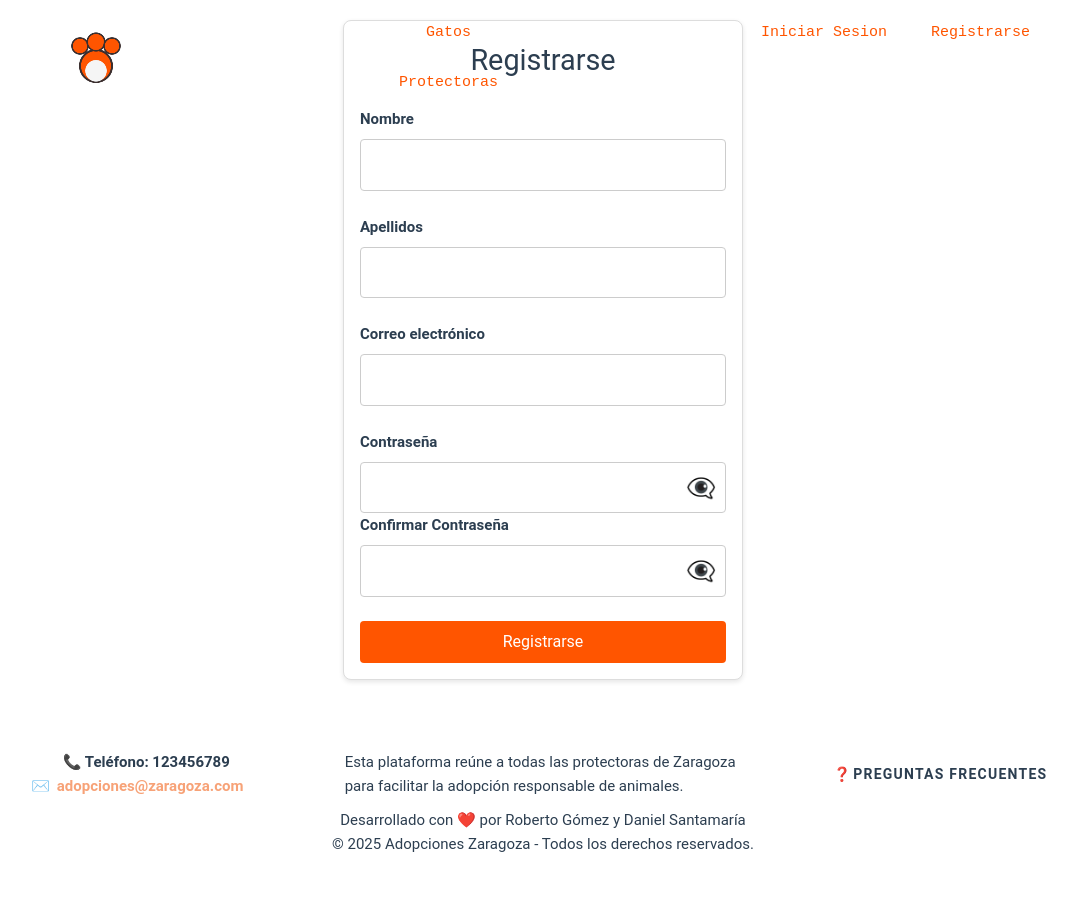
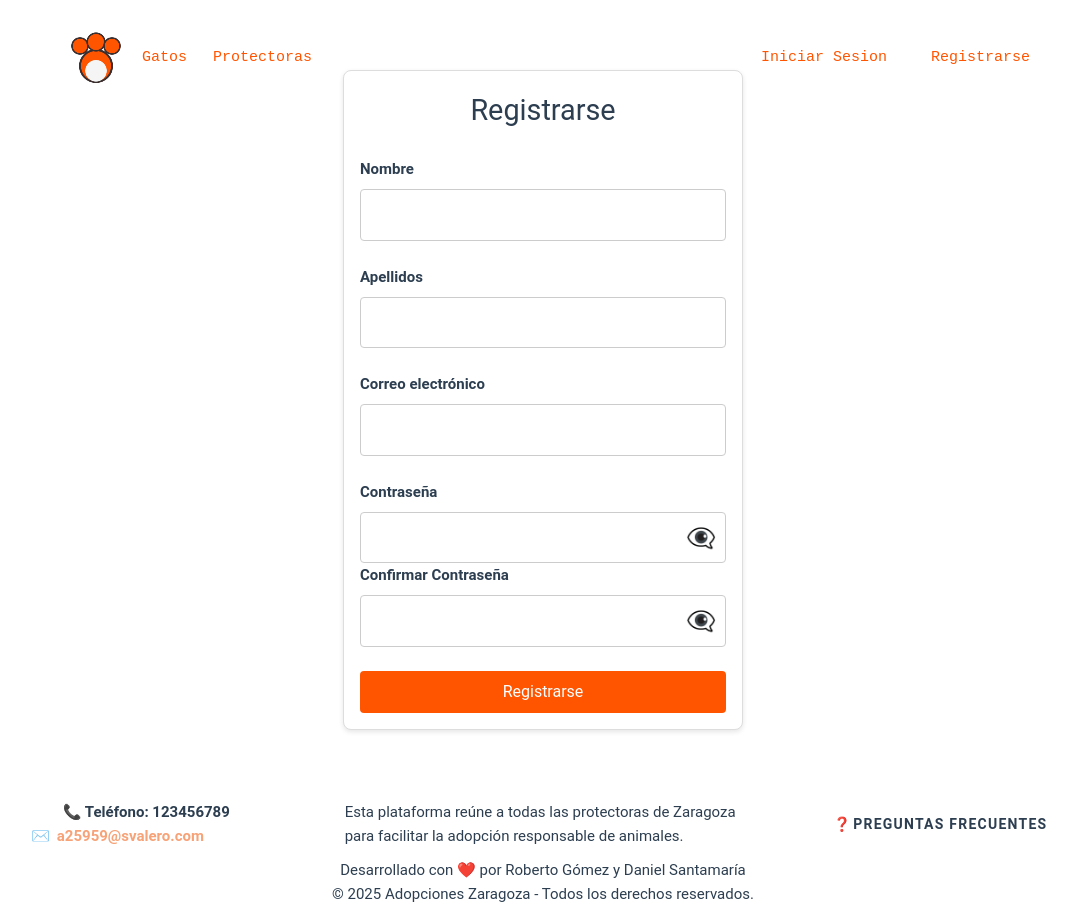
Before and after one commit to Librito21/Proyecto-Gatos-Front2eva, a Vue app: page /registrarse in a window 1280 px wide. Shown: the whole page, without its empty margins (97-1174 px from the left). Before the commit the page ends 866 px from the top, so only its background shows below. Built offline with nearby package versions, Linux system fonts and the light colour scheme; the HTML template or start-up script is replaced by a standard one.

Commit message:
Commit Final
Se han puesto los mismos margenes en todas las paginas en Movil

```diff
--- a/src/components/DetallesGatoCard.vue
+++ b/src/components/DetallesGatoCard.vue
@@ -114,7 +114,7 @@ const eliminarDeDeseados = async () => {
 
 <style scoped lang="scss">
 .CardGatoDetalles {
-  width: 72%;
+  width: 100%;
 }
 
 .gato-card__mensaje {
--- a/src/components/Footer.vue
+++ b/src/components/Footer.vue
@@ -8,7 +8,7 @@
       <!-- Contacto -->
       <div class="footer__section">
         <b>📞 Teléfono: 123456789</b>
-        <b style="width: 230px;">✉️ <a href="mailto:adopciones@zaragoza.com" class="footer-link">adopciones@zaragoza.com</a></b>
+        <b style="width: 230px;">✉️ <a href="mailto:a25959@svalero.com" class="footer-link">a25959@svalero.com</a></b>
       </div>
 
       <!-- Información General -->
--- a/src/components/Header.vue
+++ b/src/components/Header.vue
@@ -247,8 +247,10 @@ canvas {
 
   nav {
     flex-grow: 1;
-    display: flex;
-    justify-content: start;
+    width: 170px;
+    gap: $espacio-pequeno;
+    flex-direction: row;
+    justify-content: flex-start;
     align-items: center;
   }
 
--- a/src/views/DeseadosView.vue
+++ b/src/views/DeseadosView.vue
@@ -34,7 +34,6 @@ onMounted(async () => {
 .deseados {
   max-width: 100%;
   margin: $espacio-grande auto;
-  padding: $espacio-grande;
   text-align: center;
 
   &__titulo {
--- a/src/views/DetallesGatoView.vue
+++ b/src/views/DetallesGatoView.vue
@@ -45,7 +45,7 @@ watch(() => route.params.id, obtenerGato);
   <v-container>
     <h1 v-if="gato" class="titulo-detalles">Soy {{ gato.nombre_Gato }} ¡Conóceme! 🐾</h1>
     <v-row justify="center">
-      <v-col cols="12" md="9" class="ContainerDetallesGatos">
+      <v-col cols="11" md="9" class="ContainerDetallesGatos">
         <DetallesGatoCard v-if="gato" :gato="gato" :protectora="protectora" />
         <v-alert v-else-if="cargando" type="info">Cargando...</v-alert>
         <v-alert v-else type="error">No se encontró el gato.</v-alert>
@@ -58,6 +58,7 @@ watch(() => route.params.id, obtenerGato);
 .ContainerDetallesGatos {
   display: flex;
   justify-content: center;
+  padding: 0;
 }
 
 .titulo-detalles {
--- a/src/views/FAQView.vue
+++ b/src/views/FAQView.vue
@@ -2,7 +2,7 @@
   <div class="faq-page-wrapper my-4">
     <v-container class="px-4">
       <v-row justify="center">
-        <v-col cols="11" sm="10" md="9" lg="8">
+        <v-col cols="12" sm="10" md="9" lg="8">
           <v-sheet rounded="lg" elevation="1" class="pa-0 mb-4">
             <div class="faq-title text-center py-3">Preguntas Frecuentes (FAQ)</div>
             <v-divider></v-divider>
--- a/src/views/Iniciar_sesionView.vue
+++ b/src/views/Iniciar_sesionView.vue
@@ -79,6 +79,7 @@ const togglePasswordVisibility = () => {
 .login-form {
   max-width: 400px;
   margin: $espacio-grande auto;
+  margin-top: 70px;
   margin-bottom: 50px;
   padding: 1rem;
   border: $border-gris1;
--- a/src/views/PerfilView.vue
+++ b/src/views/PerfilView.vue
@@ -74,6 +74,7 @@ const cerrarSesion = () => {
   width: 90%;
   max-width: 400px;
   margin: $espacio-grande auto;
+  margin-top: 40px;
   padding: $espacio-grande;
   border: $border-gris1;
   border-radius: $espacio-mediano;
--- a/src/views/ProtectorasView.vue
+++ b/src/views/ProtectorasView.vue
@@ -38,21 +38,21 @@ store.fetchProtectora();
   display: flex;
   flex-wrap: wrap;
   justify-content: center;
-  gap: 15px;
+  gap: 20px;
 
   .card-col {
     max-width: 250px;
     flex: 1 1 220px;
-    padding: $espacio-mediano;
+    padding: $espacio-pequeno;
   }
 
-  /* Mobile-First */
   @media (max-width: 768px) {
     flex-direction: row;
     justify-content: center;
+    margin: 0 -10px;
 
     .card-col {
-      max-width: 3000px;
+      max-width: 300px;
       flex: 1 1 180px;
     }
   }
@@ -66,7 +66,7 @@ store.fetchProtectora();
   }
 
   @media (min-width: 1024px) {
-    max-width: 1100px;
+    max-width: 850px;
     margin: 0 auto;
 
     .card-col {
--- a/src/views/RegistrarseView.vue
+++ b/src/views/RegistrarseView.vue
@@ -114,6 +114,7 @@ const toggleConfirmPasswordVisibility = () => {
 .register-form {
   max-width: 400px;
   margin: $espacio-grande auto;
+  margin-top: 70px;
   margin-bottom: 50px;
   padding: 1rem;
   border: $border-gris1;
```
